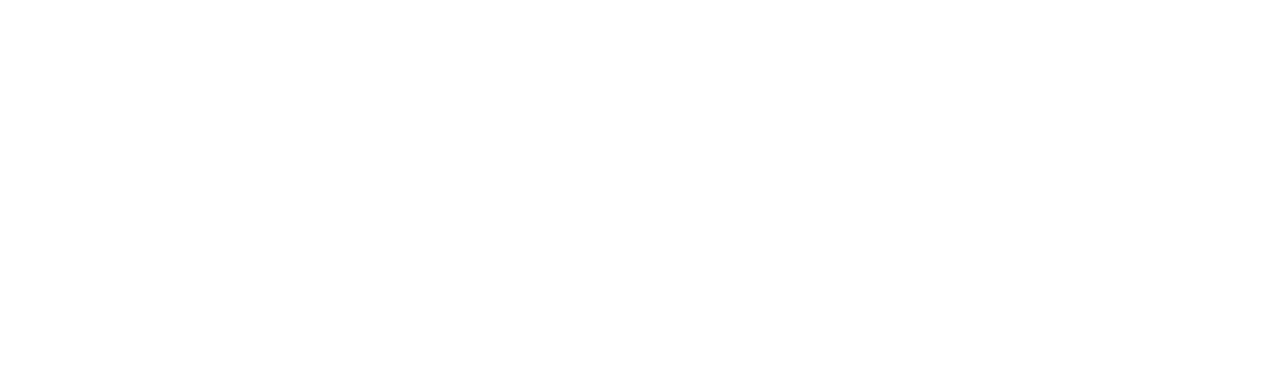
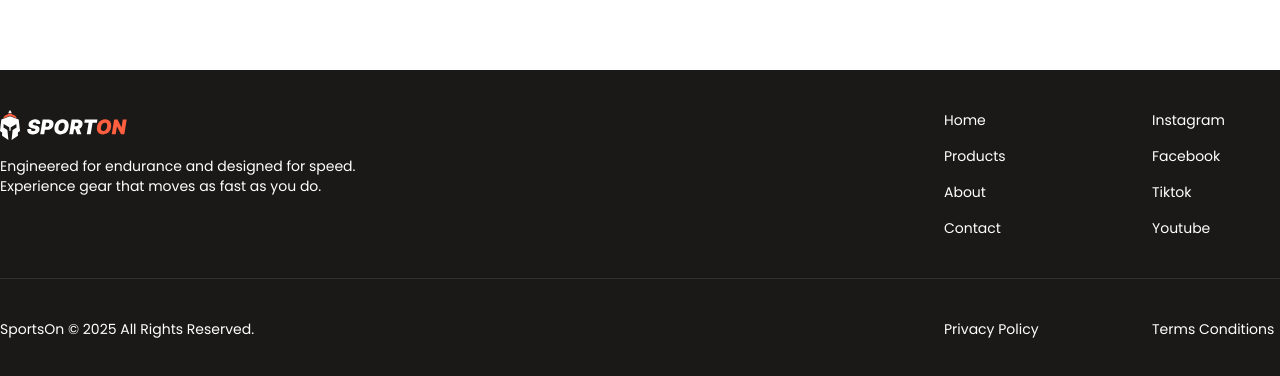
Before and after one commit to fuazim/sporton, a Next.js app: page / in a window 1280 px wide. Shown: the part 2356-2732 px from the top of the page. Before the commit the page ends 2266 px from the top, so only its background shows below. Built offline with nearby package versions, Linux system fonts and the light colour scheme.

Commit message:
add footer

```diff
--- a/app/(landing)/components/layouts/footer.tsx
+++ b/app/(landing)/components/layouts/footer.tsx
@@ -1,7 +1,56 @@
 import React from 'react'
+import Image from 'next/image'
+import Link from 'next/link'
 
 export default function footer() {
   return (
-    <div>Halo ini adalah footer</div>
+    <footer className="bg-dark-alternate">
+      <div className="container mx-auto pt-10">
+        <div className="flex justify-between items-start pb-10">
+          <div className="flex flex-col gap-4 max-w-sm">
+            <Image
+              src="/logos/sporton-logo-footer.svg"
+              alt="Sporton Logo"
+              width={127}
+              height={30}
+            />
+            <p className="text-white text-sm">
+              Engineered for endurance and designed for speed.
+              <br />
+              Experience gear that moves as fast as you do.
+            </p>
+          </div>
+          <div className="flex gap-20">
+            <div className="flex flex-col gap-4 items-start text-left w-32">
+              <Link href="#" className="text-white text-sm">Home</Link>
+              <Link href="#" className="text-white text-sm">Products</Link>
+              <Link href="#" className="text-white text-sm">About</Link>
+              <Link href="#" className="text-white text-sm">Contact</Link>
+            </div>
+            <div className="flex flex-col gap-4 items-start text-left w-32">
+              <Link href="#" className="text-white text-sm">Instagram</Link>
+              <Link href="#" className="text-white text-sm">Facebook</Link>
+              <Link href="#" className="text-white text-sm">Tiktok</Link>
+              <Link href="#" className="text-white text-sm">Youtube</Link>
+            </div>
+          </div>
+        </div>
+      </div>
+      <div className="border-t border-white/10">
+        <div className="container mx-auto flex justify-between items-start py-10 ">
+          <p className="text-white text-sm">
+            SportsOn © 2025 All Rights Reserved.
+          </p>
+          <div className="flex gap-20">
+            <div className="flex flex-col items-start text-left w-32">
+              <Link href="#" className="text-white text-sm">Privacy Policy</Link>
+            </div>
+            <div className="flex flex-col items-start text-left w-32">
+              <Link href="#" className="text-white text-sm">Terms Conditions</Link>
+            </div>
+          </div>
+        </div>
+      </div>
+    </footer>
   )
 }
--- a/app/(landing)/components/sections/category.tsx
+++ b/app/(landing)/components/sections/category.tsx
@@ -38,7 +38,7 @@
 
 export default function category() {
   return (
-    <section id='categorySection' className='container mx-auto flex flex-col gap-8 pb-20'>
+    <section id='categorySection' className='container mx-auto flex flex-col gap-8 pb-60'>
         <div className="flex justify-between">
             <h2 className='font-bold text-2xl'>
                 Browse by Categories
--- a/app/(landing)/components/sections/products.tsx
+++ b/app/(landing)/components/sections/products.tsx
@@ -65,7 +65,7 @@
 
 export default function products() {
     return (
-        <section id='productSection' className='container mx-auto pt-40 pb-20 flex flex-col gap-8'>
+        <section id='productSection' className='container mx-auto pb-60 flex flex-col gap-8'>
             <div className='flex justify-center items-center'>
                 <h2 className='font-bold text-4xl italic text-black'><span className='text-primary'>OUR </span>PRODUCTS</h2>
             </div>
--- a/app/(landing)/layout.tsx
+++ b/app/(landing)/layout.tsx
@@ -28,6 +28,7 @@
       >
         <Header />
         {children}
+        <Footer />
       </body>
     </html>
   );
```
Also changed, not shown: public/logos/sporton-logo-footer.svg (added).
